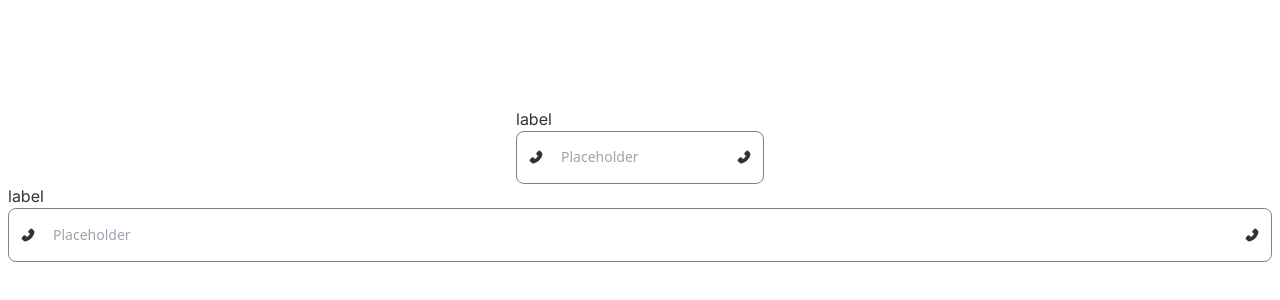
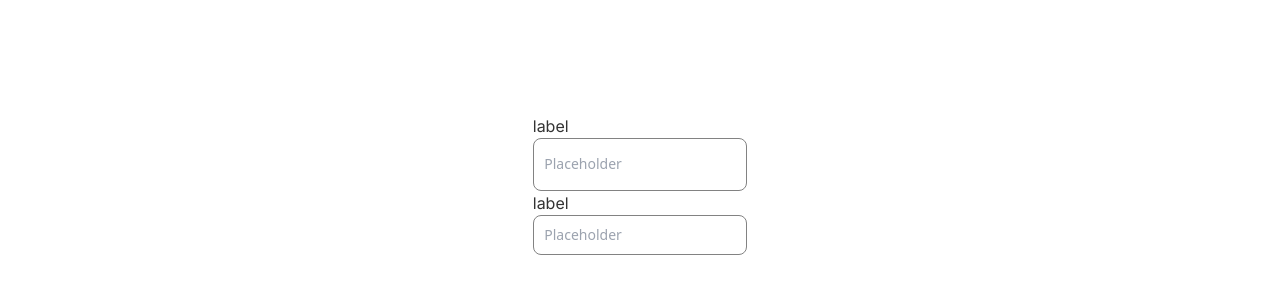
Before and after one commit to SebasUNLu/devchallenge-input, a Next.js app: page / in a window 1280 px wide. Shown: the part 216-516 px from the top of the page. Built offline with nearby package versions, Linux system fonts and the light colour scheme.

Commit message:
US-05 tamaños sm y md

```diff
--- a/app/components/StyledInput.jsx
+++ b/app/components/StyledInput.jsx
@@ -23,7 +23,8 @@ const theme = {
     error: "text-[#D32F2F]"
   },
   sizes: {
-
+    sm: "py-[0.625em]",
+    md: "py-[1.125em]"
   }
 }
 
@@ -35,7 +36,8 @@ const StyledInput = ({
   helperText = "",
   startIcon = "",
   endIcon = "",
-  fullWidth = false
+  fullWidth = false,
+  size = "md"
 }) => {
 
   const [isfocused, setIsfocused] = useState(false);
@@ -48,7 +50,7 @@ const StyledInput = ({
     setIsfocused(false)
   }
 
-  const styleGeneral = `w-full outline-none text-[#333333] border border-solid rounded-lg font-sans font-medium text-sm py-[1.125em] ${startIcon ? "pl-11" : "pl-[0.75em]"}`
+  const styleGeneral = `w-full outline-none text-[#333333] border border-solid rounded-lg font-sans font-medium text-sm ${size === "sm" ? theme.sizes.sm : theme.sizes.md} ${startIcon ? "pl-11" : "pl-[0.75em]"}`
 
   const styleColor = disabled ? "border-[#E0E0E0]" : error ? theme.colors.error : theme.colors.default;
 
--- a/app/page.js
+++ b/app/page.js
@@ -4,8 +4,8 @@ import StyledInput from './components/StyledInput'
 export default function Home() {
   return (
     <main className="flex min-h-screen flex-col items-center justify-center p-2">
-      <StyledInput startIcon='phone' endIcon='phone' />
-      <StyledInput startIcon='phone' endIcon='phone' fullWidth />
+      <StyledInput />
+      <StyledInput size='sm'/>
     </main>
   )
 }
```
